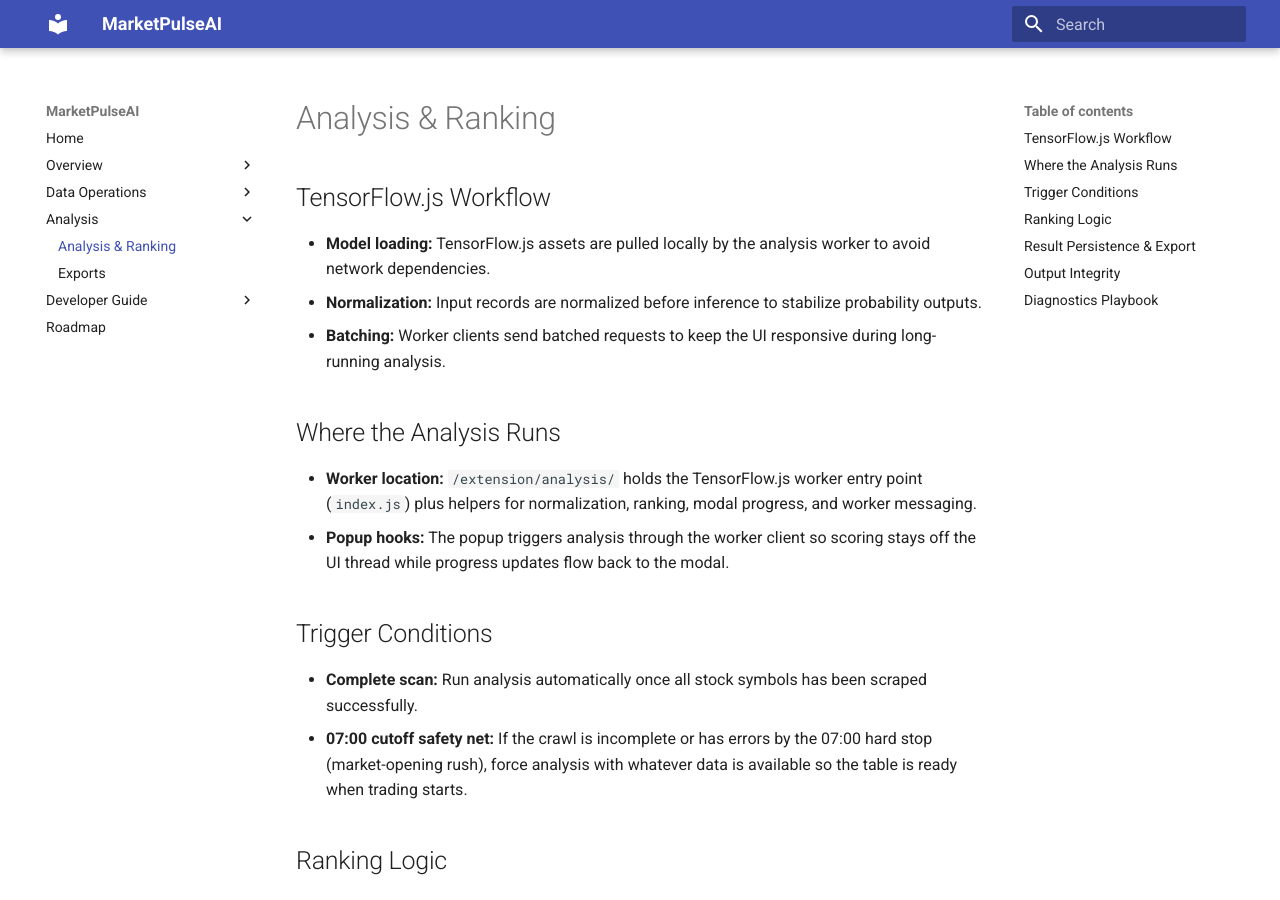
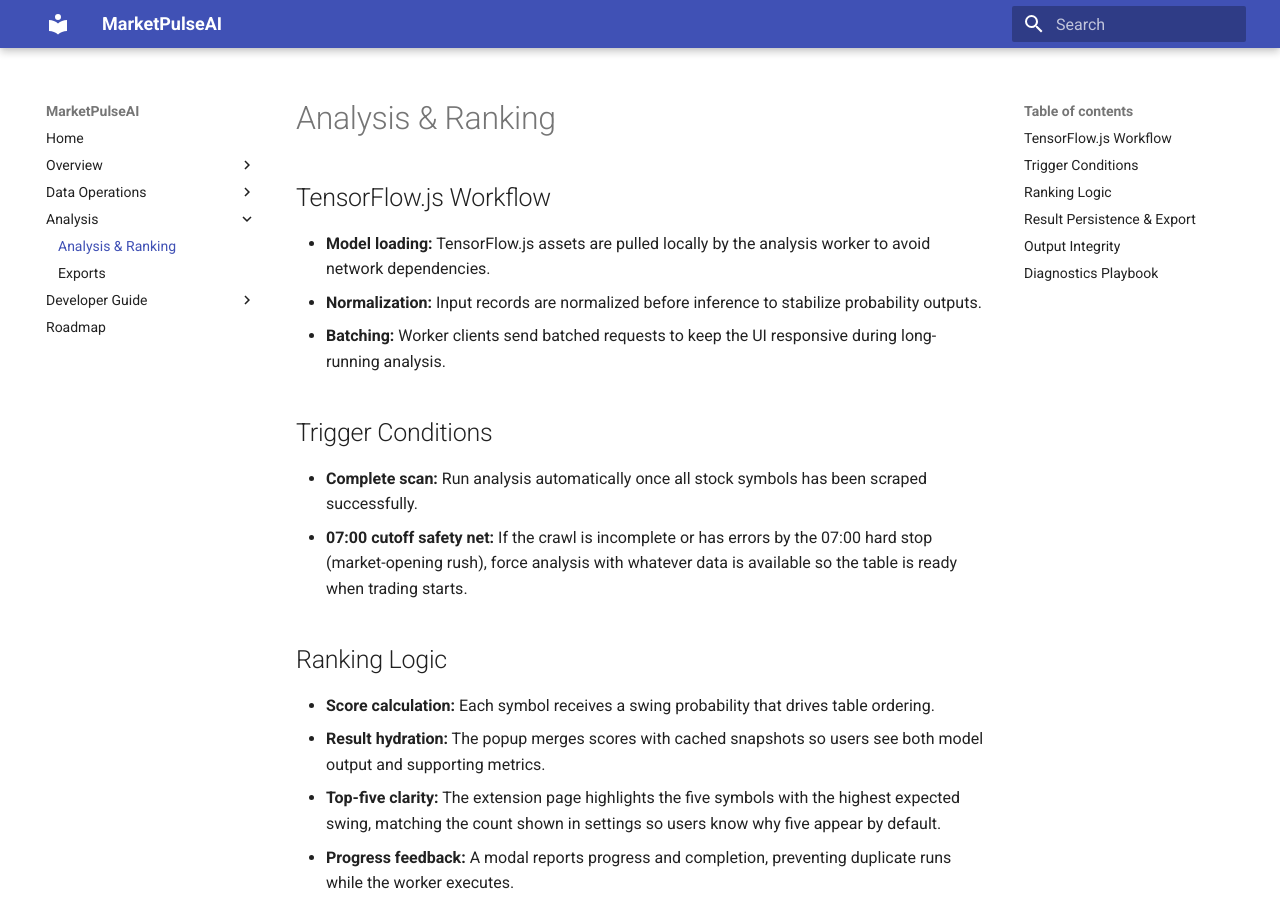
Before and after one commit to shari-ar/MarketPulseAI, an MkDocs documentation site: the page built from docs/analysis.md, in a window 1280 px wide and 900 px high. Built offline with MkDocs 1.6.1 and Material for MkDocs 9.7.7, drawn with Linux system fonts in a browser that asks for light colours.

Commit message:
Update analysis.md

```diff
--- a/docs/analysis.md
+++ b/docs/analysis.md
@@ -5,11 +5,6 @@
 - **Model loading:** TensorFlow.js assets are pulled locally by the analysis worker to avoid network dependencies.
 - **Normalization:** Input records are normalized before inference to stabilize probability outputs.
 - **Batching:** Worker clients send batched requests to keep the UI responsive during long-running analysis.
-
-## Where the Analysis Runs
-
-- **Worker location:** `/extension/analysis/` holds the TensorFlow.js worker entry point (`index.js`) plus helpers for normalization, ranking, modal progress, and worker messaging.
-- **Popup hooks:** The popup triggers analysis through the worker client so scoring stays off the UI thread while progress updates flow back to the modal.
 
 ## Trigger Conditions
 
```
